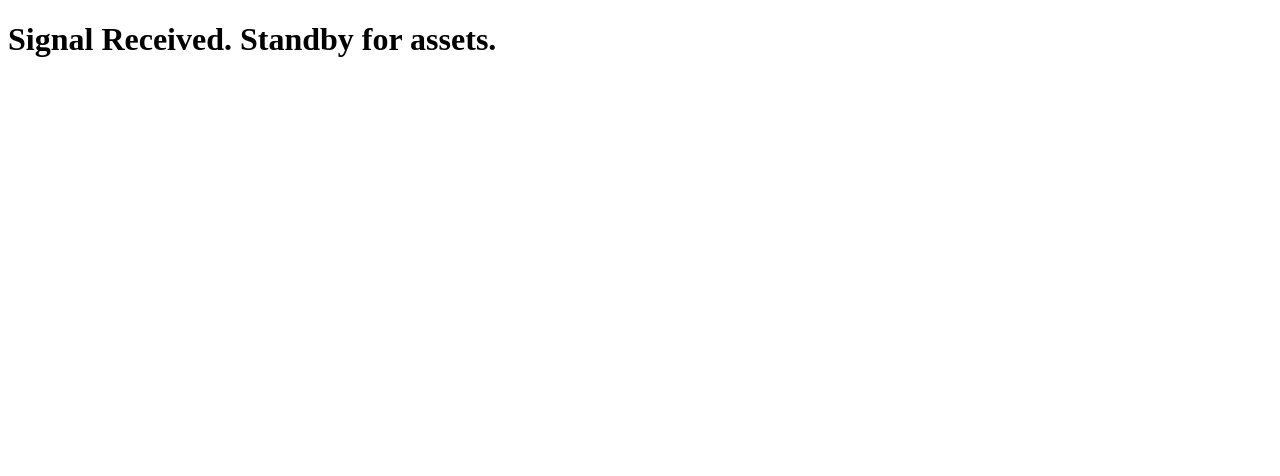
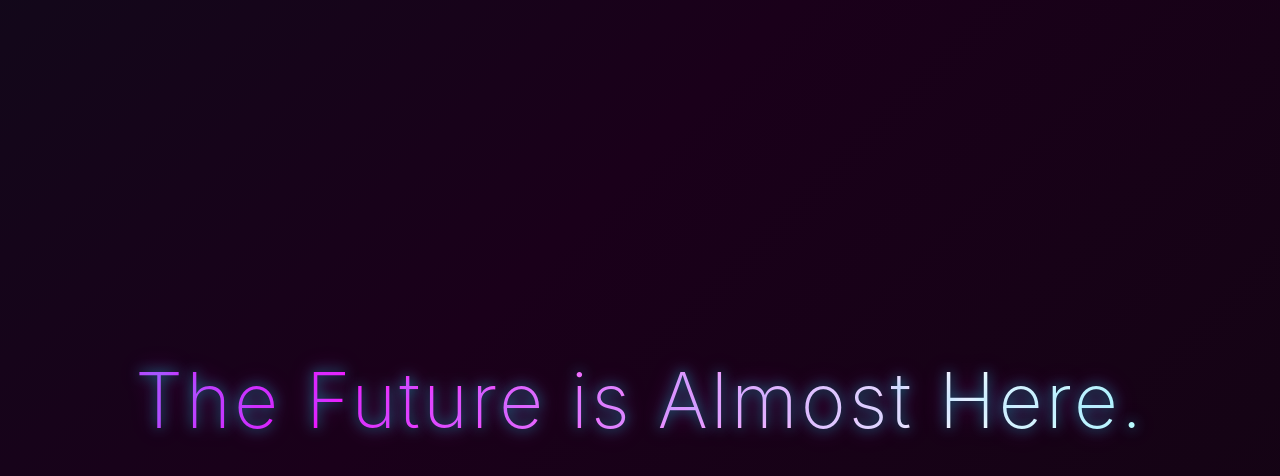
Before and after one commit to ErnstUnding/ErnstUnding.github.io, a plain HTML site: page index.html in a window 1280 px wide. Drawn offline with Linux system fonts and the light colour scheme.

Commit message:
Update index.html
Made it flashy!

```diff
--- a/index.html
+++ b/index.html
@@ -1,9 +1,109 @@
 <!DOCTYPE html>
-<html>
+<html lang="en">
 <head>
-  <title>Transmission Active</title>
+    <meta charset="UTF-8">
+    <meta name="viewport" content="width=device-width, initial-scale=1.0">
+    <title>The Future is Almost Here</title>
+    <style>
+        /* 1. Basic Setup & Minimal Dark Mode */
+        * {
+            margin: 0;
+            padding: 0;
+            box-sizing: border-box;
+        }
+
+        html, body {
+            height: 100%;
+            width: 100%;
+            /* Using a system font stack is very minimal and sleek */
+            font-family: -apple-system, BlinkMacSystemFont, "Segoe UI", Roboto, Helvetica, Arial, sans-serif;
+            overflow: hidden; /* Prevents scrolling */
+        }
+
+        /* 2. Sleek Animated Background */
+        body {
+            /* A dark, subtle gradient */
+            background: linear-gradient(-45deg, #0a0a0a, #1a001a, #001a1a, #0a0a0a);
+            background-size: 400% 400%;
+            animation: backgroundGradient 15s ease infinite;
+        }
+
+        @keyframes backgroundGradient {
+            0% { background-position: 0% 50%; }
+            50% { background-position: 100% 50%; }
+            100% { background-position: 0% 50%; }
+        }
+
+        /* 3. Center the Content */
+        .container {
+            display: flex;
+            justify-content: center;
+            align-items: center;
+            height: 100%;
+            width: 100%;
+            text-align: center;
+        }
+
+        /* 4. The Flashy Animated Text */
+        h1 {
+            /* Responsive font size and sleek, thin weight */
+            font-size: clamp(2.5rem, 6vw, 6rem);
+            font-weight: 200;
+            letter-spacing: 3px;
+
+            /* This creates the "shining" text effect */
+            background: linear-gradient(90deg, #00ffff, #ff00ff, #ffffff, #00ffff);
+            background-size: 200% auto; /* 200% size is key for the movement */
+
+            /* This clips the background to the text shape */
+            background-clip: text;
+            -webkit-background-clip: text;
+            color: transparent;
+
+            /* We combine three separate animations! */
+            animation:
+                fadeIn 2s ease-out, /* Animation 1: Fade in on load */
+                textShine 4s linear infinite, /* Animation 2: Gradient shine */
+                pulse 3s ease-in-out infinite alternate; /* Animation 3: Subtle glow */
+        }
+
+        /* Animation 1: Fade in on load */
+        @keyframes fadeIn {
+            from {
+                opacity: 0;
+                transform: translateY(30px);
+            }
+            to {
+                opacity: 1;
+                transform: translateY(0);
+            }
+        }
+
+        /* Animation 2: Animated gradient shine */
+        @keyframes textShine {
+            to {
+                /* Moves the background gradient */
+                background-position: 200% center;
+            }
+        }
+
+        /* Animation 3: Subtle glow pulse */
+        @keyframes pulse {
+            from {
+                /* Uses text-shadow to create a glow that matches the gradient */
+                text-shadow: 0 0 10px rgba(0, 255, 255, 0.5), 0 0 20px rgba(255, 0, 255, 0.3);
+            }
+            to {
+                text-shadow: 0 0 20px rgba(0, 255, 255, 1), 0 0 40px rgba(255, 0, 255, 0.7);
+            }
+        }
+    </style>
 </head>
 <body>
- <h1>Signal Received. Standby for assets.</h1>
+
+    <div class="container">
+        <h1>The Future is Almost Here.</h1>
+    </div>
+
 </body>
 </html>
```
